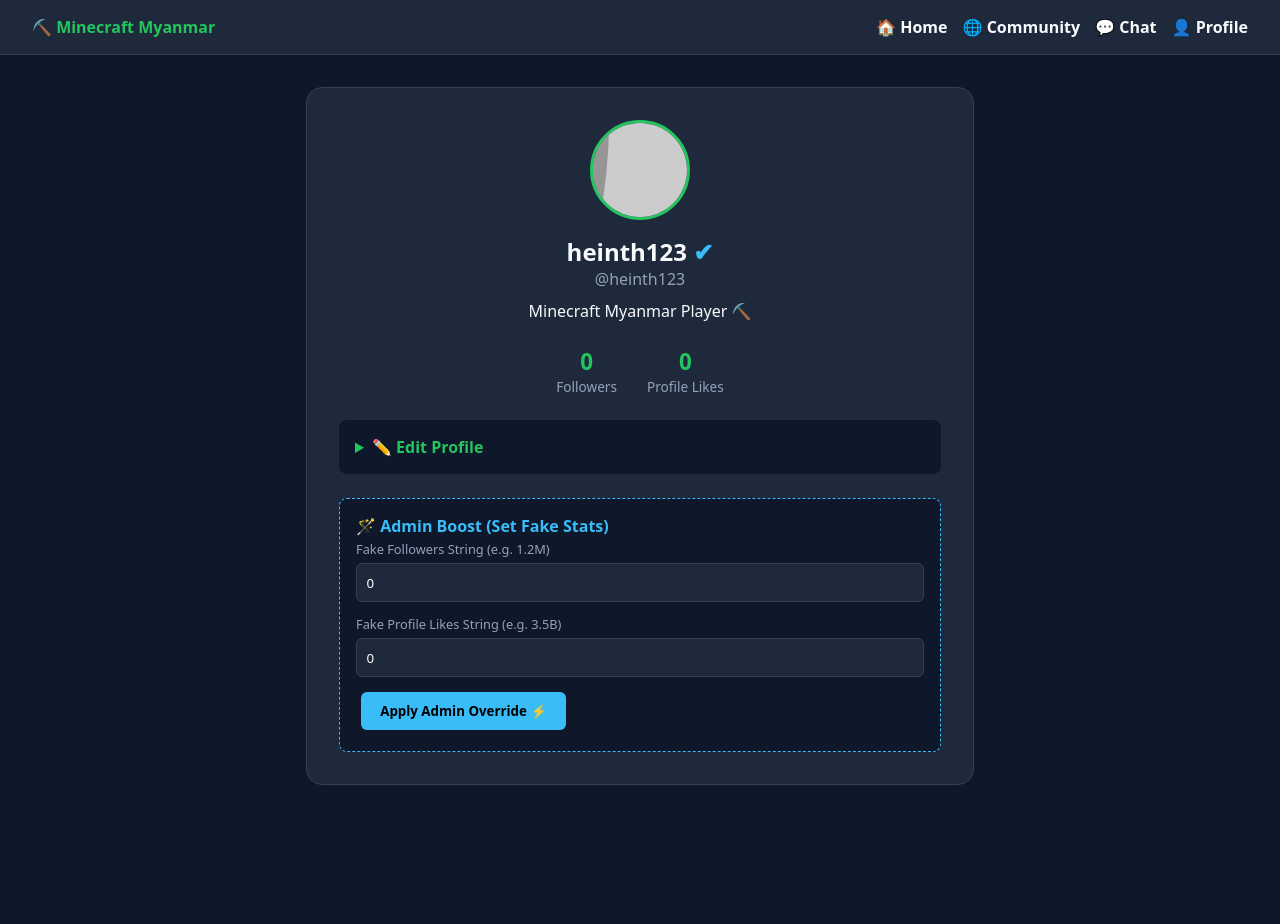
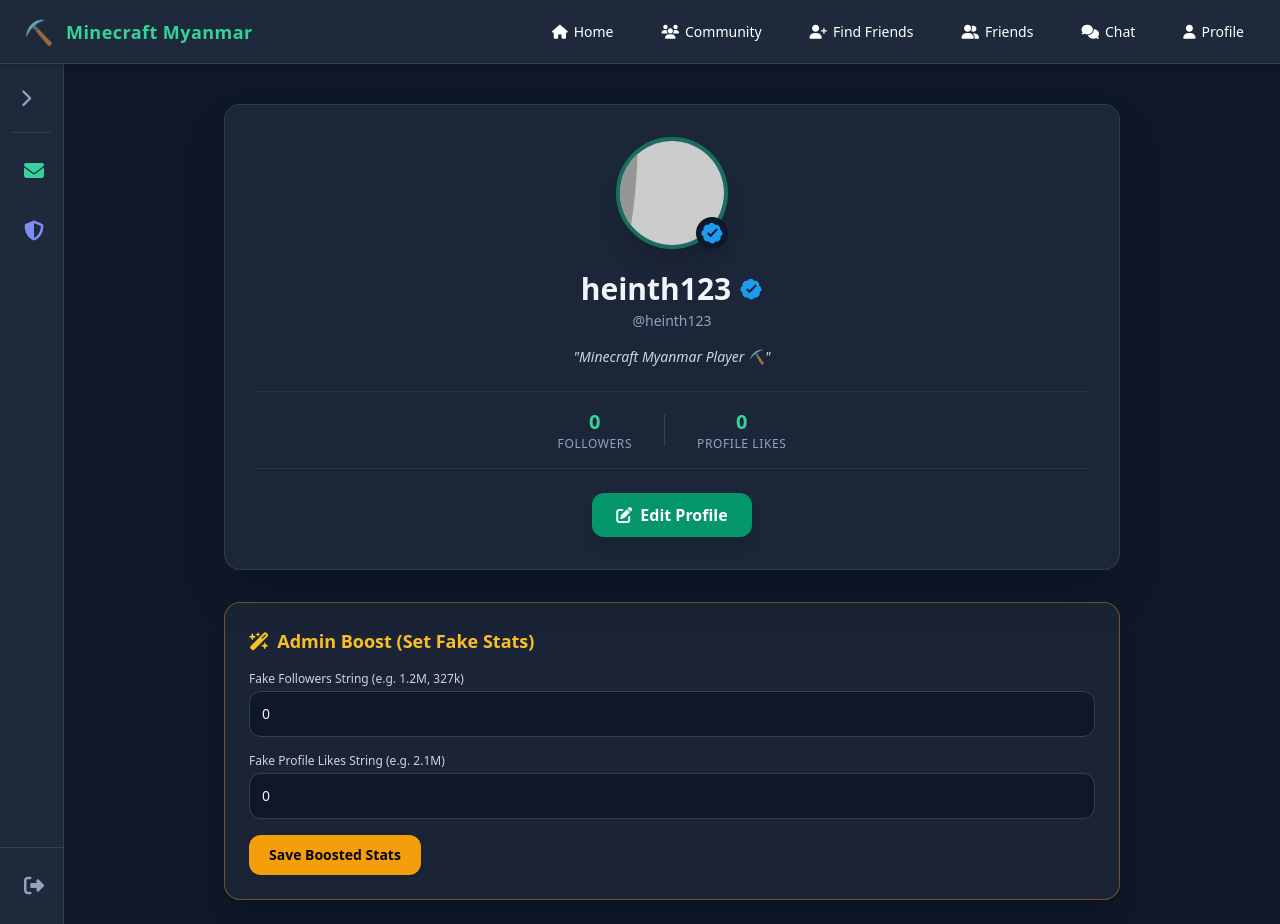
Before and after one commit to heinth123/minecraft-portal-, a Flask app: page /profile/heinth123 in a window 1280 px wide. Before the commit the page ends 785 px from the top, so only its background shows below. Run offline with Flask 3, Linux system fonts and the light colour scheme; a user stored in the database is signed in; grey boxes labelled with a size stand in for pictures from a placeholder-image service; data that the repository does not hold is empty; some libraries are stand-ins or nearby versions.

Commit message:
Update profile.html for block inheritance and layout
Refactor profile template to use block inheritance and improve layout.

```diff
--- a/templates/profile.html
+++ b/templates/profile.html
@@ -1,110 +1,97 @@
-<!DOCTYPE html>
-<html lang="en">
-<head>
-    <meta charset="UTF-8">
-    <meta name="viewport" content="width=device-width, initial-scale=1.0">
-    <title>{{ user.nickname }}'s Profile</title>
-    <style>
-        :root { --bg-dark: #0f172a; --card-bg: #1e293b; --green: #22c55e; --text-main: #f8fafc; --text-muted: #94a3b8; }
-        * { margin: 0; padding: 0; box-sizing: border-box; font-family: system-ui, sans-serif; }
-        body { background-color: var(--bg-dark); color: var(--text-main); min-height: 100vh; }
-        nav { display: flex; justify-content: space-between; align-items: center; padding: 1rem 2rem; background: #1e293b; border-bottom: 1px solid #334155; }
-        .nav-links { display: flex; gap: 15px; }
-        .nav-links a { color: var(--text-main); text-decoration: none; font-weight: bold; }
-        .container { max-width: 700px; margin: 2rem auto; padding: 0 1rem; }
-        .profile-card { background: var(--card-bg); border-radius: 16px; padding: 2rem; border: 1px solid #334155; text-align: center; }
-        .pfp-main { width: 100px; height: 100px; border-radius: 50%; object-fit: cover; border: 3px solid var(--green); }
-        .badge-verified { color: #38bdf8; }
-        .stats { display: flex; justify-content: center; gap: 30px; margin: 1.5rem 0; }
-        .stat-box div:first-child { font-size: 1.4rem; font-weight: bold; color: var(--green); }
-        .stat-box div:last-child { font-size: 0.85rem; color: var(--text-muted); }
-        button { padding: 0.6rem 1.2rem; background: var(--green); color: black; border: none; border-radius: 6px; font-weight: bold; cursor: pointer; margin: 5px; }
-        .admin-panel { background: #0f172a; border: 1px dashed #38bdf8; padding: 1rem; border-radius: 8px; margin-top: 1.5rem; text-align: left; }
-        input { width: 100%; padding: 0.6rem; background: #1e293b; border: 1px solid #334155; color: white; border-radius: 6px; margin-top: 4px; margin-bottom: 10px; }
-    </style>
-</head>
-<body>
+{% extends "base.html" %}
 
-    <nav>
-        <span style="font-weight: bold; color: var(--green);">⛏️ Minecraft Myanmar</span>
-        <div class="nav-links">
-            <a href="/">🏠 Home</a>
-            <a href="/community">🌐 Community</a>
-            <a href="/chat">💬 Chat</a>
-            <a href="/profile/{{ current_user.username }}">👤 Profile</a>
+{% block content %}
+<div class="max-w-4xl mx-auto space-y-8">
+
+    <!-- PROFILE CARD -->
+    <div class="bg-slate-800/90 border border-slate-700/80 rounded-2xl p-8 shadow-2xl relative overflow-hidden text-center">
+
+        <!-- Profile Picture -->
+        <div class="relative inline-block mb-4">
+            <img src="{{ user.safe_pfp }}" class="w-28 h-28 rounded-full object-cover border-4 border-emerald-500/50 shadow-xl mx-auto">
+            {% if user.is_admin or user.is_verified %}
+            <span class="absolute bottom-0 right-0 bg-slate-900 rounded-full p-1 shadow-lg">
+                <svg class="w-6 h-6 text-[#1d9bf0]" viewBox="0 0 24 24" fill="currentColor" title="Verified Crafter">
+                    <path d="M22.25 12c0-1.43-.88-2.67-2.19-3.19.46-1.39.02-2.96-1.08-3.88-1.1-1.1-2.67-1.54-4.06-1.08C14.4 2.54 13.16 1.66 11.73 1.66s-2.67.88-3.19 2.19c-1.39-.46-2.96-.02-3.88 1.08-1.1 1.1-1.54 2.67-1.08 4.06C2.22 9.51 1.34 10.75 1.34 12.18s.88 2.67 2.19 3.19c-.46 1.39-.02 2.96 1.08 3.88 1.1 1.1 2.67 1.54 4.06 1.08 1.04 1.31 2.28 2.19 3.71 2.19s2.67-.88 3.19-2.19c1.39.46 2.96.02 3.88-1.08 1.1-1.1 1.54-2.67 1.08-4.06 1.31-.52 2.19-1.76 2.19-3.19zm-11.71 4.2l-3.54-3.54 1.41-1.41 2.13 2.12 6.01-6.01 1.41 1.41-7.42 7.43z"/>
+                </svg>
+            </span>
+            {% endif %}
         </div>
-    </nav>
 
-    <div class="container">
-        <div class="profile-card">
-            <img src="{{ user.pfp_url }}" class="pfp-main">
-            <h2 style="margin-top: 10px;">
-                {{ user.nickname }}
-                {% if user.is_admin %}<span class="badge-verified">✔</span>{% endif %}
-            </h2>
-            <p style="color: var(--text-muted);">@{{ user.username }}</p>
-            <p style="margin-top: 10px;">{{ user.bio }}</p>
+        <!-- Name & Blue Badge -->
+        <div class="flex items-center justify-center gap-2 mb-1">
+            <h1 class="text-3xl font-extrabold text-slate-100">
+                {{ user.nickname or user.username }}
+            </h1>
+            {% if user.is_admin or user.is_verified %}
+            <svg class="w-6 h-6 text-[#1d9bf0] shrink-0" viewBox="0 0 24 24" fill="currentColor" title="Verified Crafter">
+                <path d="M22.25 12c0-1.43-.88-2.67-2.19-3.19.46-1.39.02-2.96-1.08-3.88-1.1-1.1-2.67-1.54-4.06-1.08C14.4 2.54 13.16 1.66 11.73 1.66s-2.67.88-3.19 2.19c-1.39-.46-2.96-.02-3.88 1.08-1.1 1.1-1.54 2.67-1.08 4.06C2.22 9.51 1.34 10.75 1.34 12.18s.88 2.67 2.19 3.19c-.46 1.39-.02 2.96 1.08 3.88 1.1 1.1 2.67 1.54 4.06 1.08 1.04 1.31 2.28 2.19 3.71 2.19s2.67-.88 3.19-2.19c1.39.46 2.96.02 3.88-1.08 1.1-1.1 1.54-2.67 1.08-4.06 1.31-.52 2.19-1.76 2.19-3.19zm-11.71 4.2l-3.54-3.54 1.41-1.41 2.13 2.12 6.01-6.01 1.41 1.41-7.42 7.43z"/>
+            </svg>
+            {% endif %}
+        </div>
 
-            <div class="stats">
-                <div class="stat-box">
-                    <div>{{ followers_count }}</div>
-                    <div>Followers</div>
+        <p class="text-sm text-slate-400 mb-4">@{{ user.username }}</p>
+
+        <!-- Bio -->
+        {% if user.bio %}
+        <p class="text-slate-300 max-w-lg mx-auto text-sm italic mb-6">
+            "{{ user.bio }}"
+        </p>
+        {% endif %}
+
+        <!-- Stats -->
+        <div class="flex justify-center items-center gap-8 border-t border-b border-slate-700/60 py-4 my-6">
+            <div>
+                <div class="text-xl font-bold text-emerald-400">{{ user.fake_followers or '0' }}</div>
+                <div class="text-xs text-slate-400 uppercase tracking-wider">Followers</div>
             </div>
-                <div class="stat-box">
-                    <div>{{ profile_likes_count }}</div>
-                    <div>Profile Likes</div>
+            <div class="h-8 w-px bg-slate-700"></div>
+            <div>
+                <div class="text-xl font-bold text-emerald-400">{{ user.fake_likes or '0' }}</div>
+                <div class="text-xs text-slate-400 uppercase tracking-wider">Profile Likes</div>
             </div>
         </div>
 
-            <!-- Follow & Daily Profile Like Buttons -->
-            {% if current_user.id != user.id %}
-                <form action="/user/{{ user.id }}/follow" method="POST" style="display:inline;">
-                    <button type="submit" style="background: {% if is_following %}#334155{% else %}var(--green){% endif %}; color: white;">
-                        {% if is_following %}Following{% else %}Follow +{% endif %}
+        <!-- Action Buttons -->
+        {% if current_user.is_authenticated and current_user.id == user.id %}
+        <a href="{{ url_for('edit_profile') }}" class="inline-flex items-center gap-2 bg-emerald-600 hover:bg-emerald-500 text-white font-bold px-6 py-2.5 rounded-xl transition shadow-lg">
+            <i class="fa-solid fa-pen-to-square"></i> Edit Profile
+        </a>
+        {% elif current_user.is_authenticated %}
+        <div class="flex justify-center gap-3">
+            <form action="{{ url_for('send_friend_request', user_id=user.id) }}" method="POST">
+                <button type="submit" class="bg-emerald-600 hover:bg-emerald-500 text-white font-bold px-5 py-2 rounded-xl text-sm transition shadow flex items-center gap-2">
+                    <i class="fa-solid fa-user-plus"></i> Add Friend
                 </button>
             </form>
+            <a href="{{ url_for('dm', receiver_id=user.id) }}" class="bg-slate-700 hover:bg-slate-600 text-slate-200 px-5 py-2 rounded-xl text-sm font-bold transition flex items-center gap-2">
+                <i class="fa-solid fa-comment"></i> Chat
+            </a>
+        </div>
+        {% endif %}
+    </div>
 
-                <form action="/user/{{ user.id }}/profile_like" method="POST" style="display:inline;">
-                    <button type="submit" style="background: #ef4444; color: white;">❤️ Like Profile Today</button>
-                </form>
-            {% endif %}
-
-            <!-- Edit Own Profile -->
-            {% if current_user.id == user.id %}
-                <details style="margin-top: 1.5rem; text-align: left; background: #0f172a; padding: 1rem; border-radius: 8px;">
-                    <summary style="cursor: pointer; color: var(--green); font-weight: bold;">✏️ Edit Profile</summary>
-                    <form action="/edit_profile" method="POST" style="margin-top: 10px;">
-                        <label style="font-size: 0.8rem; color: var(--text-muted);">Display Nickname</label>
-                        <input type="text" name="nickname" value="{{ user.nickname }}">
-
-                        <label style="font-size: 0.8rem; color: var(--text-muted);">Custom PFP Image URL</label>
-                        <input type="text" name="pfp_url" value="{{ user.pfp_url }}">
-
-                        <label style="font-size: 0.8rem; color: var(--text-muted);">Bio</label>
-                        <input type="text" name="bio" value="{{ user.bio }}">
-
-                        <button type="submit">Save Profile Changes</button>
-                    </form>
-                </details>
-            {% endif %}
-
-            <!-- Admin Fake Stats Boost -->
-            {% if current_user.is_admin %}
-                <div class="admin-panel">
-                    <h4 style="color: #38bdf8;">🪄 Admin Boost (Set Fake Stats)</h4>
-                    <form action="/admin/fake_stats/{{ user.id }}" method="POST">
-                        <label style="font-size: 0.8rem; color: var(--text-muted);">Fake Followers String (e.g. 1.2M)</label>
-                        <input type="text" name="fake_followers" value="{{ user.fake_followers or '' }}">
-
-                        <label style="font-size: 0.8rem; color: var(--text-muted);">Fake Profile Likes String (e.g. 3.5B)</label>
-                        <input type="text" name="fake_likes" value="{{ user.fake_likes or '' }}">
-
-                        <button type="submit" style="background: #38bdf8;">Apply Admin Override ⚡</button>
+    <!-- ADMIN BOOST PANEL (Owner/Admin Only) -->
+    {% if current_user.is_authenticated and current_user.is_admin and current_user.id == user.id %}
+    <div class="bg-slate-800/80 border border-amber-500/40 rounded-2xl p-6 shadow-xl space-y-4">
+        <h2 class="text-lg font-bold text-amber-400 flex items-center gap-2">
+            <i class="fa-solid fa-wand-magic-sparkles"></i> Admin Boost (Set Fake Stats)
+        </h2>
+        <form action="{{ url_for('update_stats') }}" method="POST" class="space-y-4">
+            <div>
+                <label class="block text-xs font-medium text-slate-300 mb-1">Fake Followers String (e.g. 1.2M, 327k)</label>
+                <input type="text" name="fake_followers" value="{{ user.fake_followers or '' }}" class="w-full bg-slate-900 border border-slate-700 rounded-xl p-3 text-sm text-slate-100 focus:outline-none focus:border-amber-400">
+            </div>
+            <div>
+                <label class="block text-xs font-medium text-slate-300 mb-1">Fake Profile Likes String (e.g. 2.1M)</label>
+                <input type="text" name="fake_likes" value="{{ user.fake_likes or '' }}" class="w-full bg-slate-900 border border-slate-700 rounded-xl p-3 text-sm text-slate-100 focus:outline-none focus:border-amber-400">
+            </div>
+            <button type="submit" class="bg-amber-500 hover:bg-amber-400 text-slate-950 font-bold px-5 py-2.5 rounded-xl text-sm transition shadow">
+                Save Boosted Stats
+            </button>
         </form>
     </div>
     {% endif %}
+
 </div>
-    </div>
-
-</body>
-</html>
+{% endblock %}
```
Lines whose indentation alone changed are shown as unchanged.
